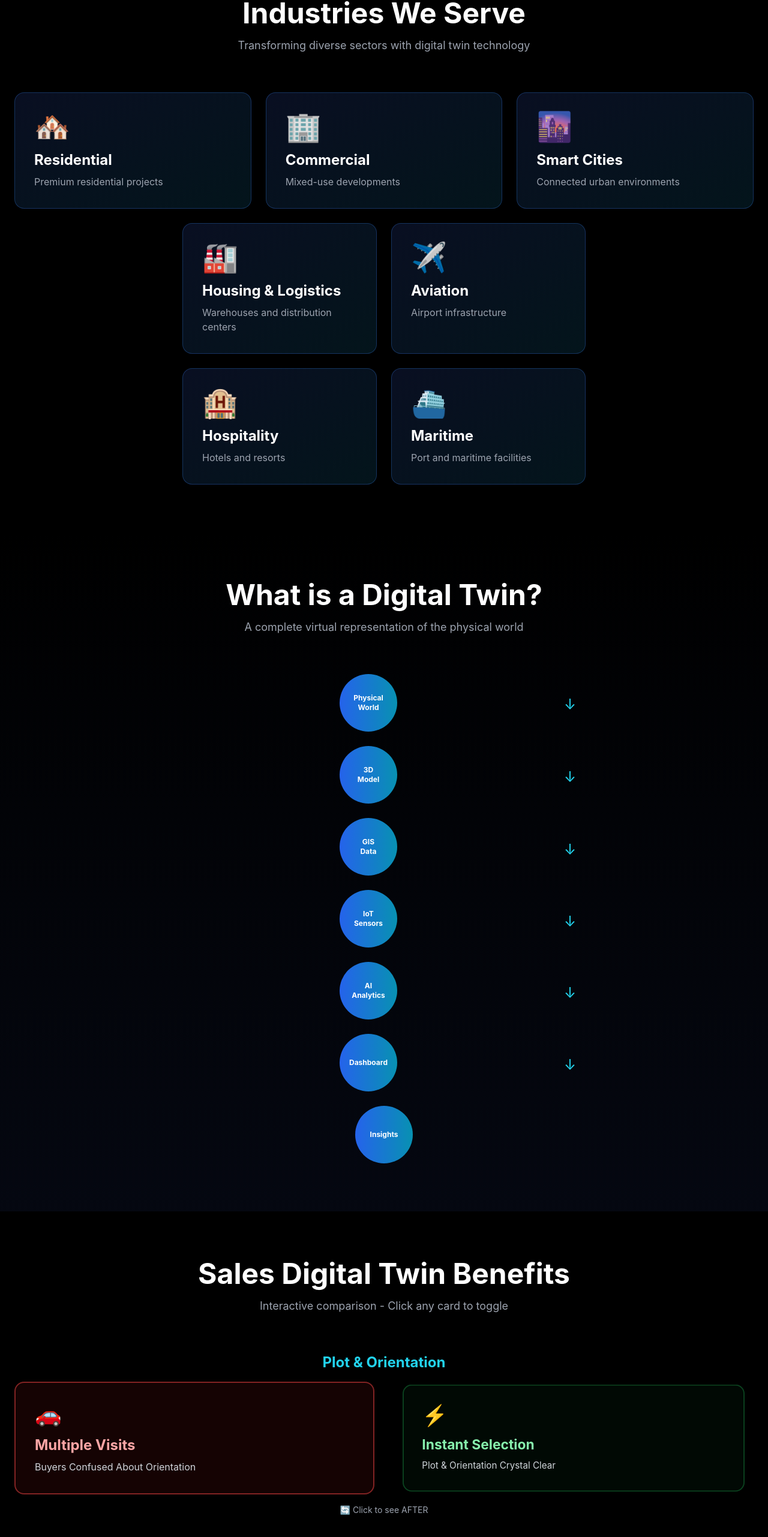
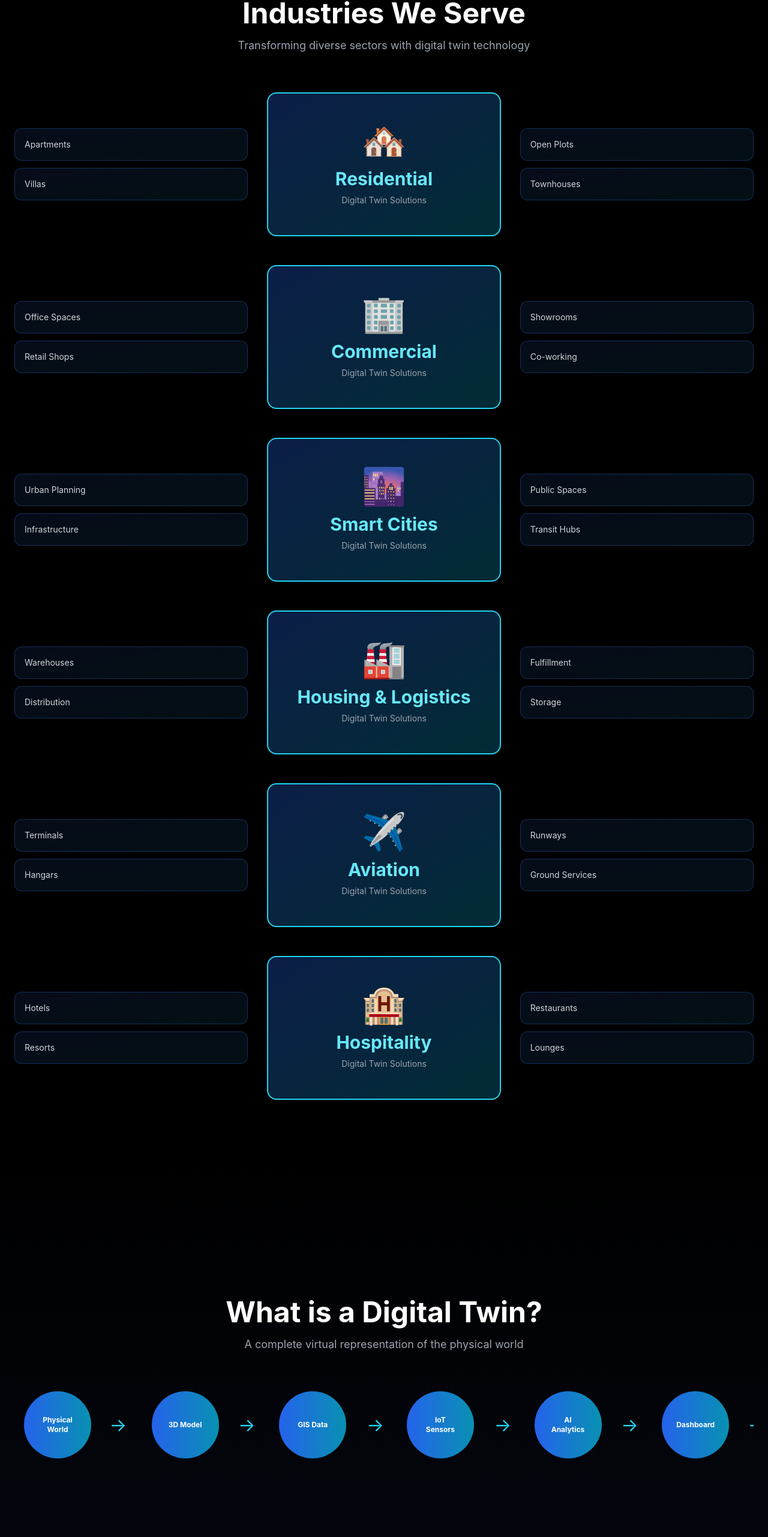
Before and after one commit to Abinavsagi/twinxr-labs-website, a Next.js app: page / in a window 1280 px wide. Shown: the part 1682-4245 px from the top of the page at 60% size. Built offline with nearby package versions, Linux system fonts and the light colour scheme.

Commit message:
Complete redesign: Industries with sub-categories, horizontal digital twin flow, conventional vs digital twin benefits, 9 products

```diff
--- a/app/page.tsx
+++ b/app/page.tsx
@@ -4,7 +4,6 @@ import { useState } from 'react';
 import { motion } from 'framer-motion';
 
 export default function Home() {
-  const [activeTab, setActiveTab] = useState(0);
   const [productTab, setProductTab] = useState(0);
   const [benefitToggles, setBenefitToggles] = useState<Record<number, boolean>>({
     0: false,
@@ -24,51 +23,74 @@ export default function Home() {
   const benefits = [
     {
       title: 'Plot & Orientation',
-      before: { text: 'Multiple Visits', desc: 'Buyers Confused About Orientation', icon: '🚗' },
-      after: { text: 'Instant Selection', desc: 'Plot & Orientation Crystal Clear', icon: '⚡' },
+      conventional: { text: 'Multiple Visits', desc: 'Buyers Confused About Orientation', icon: '🚗' },
+      digital: { text: 'Instant Selection', desc: 'Plot & Orientation Crystal Clear', icon: '⚡' },
+    },
+    {
+      title: 'Sales Team Narratives',
+      conventional: { text: 'Different Stories', desc: 'Team Explains Differently', icon: '🗣️' },
+      digital: { text: 'Unified Message', desc: 'Consistent Message Always', icon: '📢' },
     },
     {
       title: 'Space & Light',
-      before: { text: 'Cannot Visualize', desc: 'Space & Light Unclear', icon: '❌' },
-      after: { text: 'See Every Angle', desc: 'Light & Ventilation Visible', icon: '✅' },
-    },
-    {
-      title: 'Sales Team Narratives',
-      before: { text: 'Different Stories', desc: 'Team Explains Differently', icon: '🗣️' },
-      after: { text: 'Unified Message', desc: 'Consistent Message Always', icon: '📢' },
+      conventional: { text: 'Cannot Visualize', desc: 'Space & Light Unclear', icon: '❌' },
+      digital: { text: 'See Every Angle', desc: 'Light & Ventilation Visible', icon: '✅' },
     },
     {
       title: 'Amenities Preview',
-      before: { text: 'Wait for Construction', desc: 'Amenity Details Uncertain', icon: '⏳' },
-      after: { text: 'Walk Amenities Now', desc: 'Pool, Gym, Gardens Visible', icon: '🏊' },
+      conventional: { text: 'Wait for Construction', desc: 'Amenity Details Uncertain', icon: '⏳' },
+      digital: { text: 'Walk Amenities Now', desc: 'Pool, Gym, Gardens Visible', icon: '🏊' },
     },
     {
       title: 'Sales Verification',
-      before: { text: 'Buyer Skeptical', desc: 'Sales Estimates - No Proof', icon: '🤔' },
-      after: { text: 'Live Routing Data', desc: 'Instantly Verified with Data', icon: '📊' },
+      conventional: { text: 'Buyer Skeptical', desc: 'Sales Estimates - No Proof', icon: '🤔' },
+      digital: { text: 'Live Routing Data', desc: 'Instantly Verified with Data', icon: '📊' },
+    },
+  ];
+
+  const industries = [
+    {
+      main: 'Residential',
+      icon: '🏘️',
+      subcategories: ['Apartments', 'Villas', 'Open Plots', 'Townhouses']
+    },
+    {
+      main: 'Commercial',
+      icon: '🏢',
+      subcategories: ['Office Spaces', 'Retail Shops', 'Showrooms', 'Co-working']
+    },
+    {
+      main: 'Smart Cities',
+      icon: '🌆',
+      subcategories: ['Urban Planning', 'Infrastructure', 'Public Spaces', 'Transit Hubs']
+    },
+    {
+      main: 'Housing & Logistics',
+      icon: '🏭',
+      subcategories: ['Warehouses', 'Distribution', 'Fulfillment', 'Storage']
+    },
+    {
+      main: 'Aviation',
+      icon: '✈️',
+      subcategories: ['Terminals', 'Hangars', 'Runways', 'Ground Services']
+    },
+    {
+      main: 'Hospitality',
+      icon: '🏨',
+      subcategories: ['Hotels', 'Resorts', 'Restaurants', 'Lounges']
     },
   ];
 
   const products = [
-    {
-      name: 'Interactive Touch Panel',
-      subcategories: [
-        '3D Model Showcase',
-        '3D Space Mapping & Amenities',
-        'Real Time City View',
-        'Interior Space Experience',
-        'Time & Climate Simulation',
-      ],
-    },
-    {
-      name: '3D Interactive Website',
-      subcategories: [
-        'Property Visualization',
-        '360° Tours',
-        'Interactive Walkthrough',
-        'Live Dashboard',
-      ],
-    },
+    { name: '3D Model Showcase', icon: '🎨' },
+    { name: '3D Space Mapping & Amenities', icon: '📍' },
+    { name: 'Real Time City View', icon: '🌍' },
+    { name: 'Interior Space Experience', icon: '🏠' },
+    { name: 'Time & Climate Simulation', icon: '🌤️' },
+    { name: 'Property Visualization', icon: '🏗️' },
+    { name: '360° Tours', icon: '🔄' },
+    { name: 'Drive Mode', icon: '🚗' },
+    { name: 'Drone Mode', icon: '🚁' },
   ];
 
   return (
@@ -140,46 +162,89 @@ export default function Home() {
             <p className="text-gray-400 text-lg">Transforming diverse sectors with digital twin technology</p>
           </motion.div>
 
-          <div className="space-y-6">
-            {/* Row 1: 3 items */}
-            <div className="grid grid-cols-1 md:grid-cols-3 gap-6">
-              {[
-                { name: 'Residential', icon: '🏘️', desc: 'Premium residential projects' },
-                { name: 'Commercial', icon: '🏢', desc: 'Mixed-use developments' },
-                { name: 'Smart Cities', icon: '🌆', desc: 'Connected urban environments' },
-              ].map((industry, i) => (
-                <motion.div key={i} className="p-8 rounded-2xl bg-gradient-to-br from-blue-950/40 to-cyan-950/40 border border-blue-500/30 hover:border-cyan-400" initial={{ opacity: 0, y: 20 }} whileInView={{ opacity: 1, y: 0 }} transition={{ delay: i * 0.1 }} viewport={{ once: true }} whileHover={{ y: -10 }}>
-                  <div className="text-5xl mb-4">{industry.icon}</div>
-                  <h3 className="text-2xl font-bold mb-2">{industry.name}</h3>
-                  <p className="text-gray-400">{industry.desc}</p>
+          <div className="space-y-12">
+            {industries.map((industry, i) => (
+              <motion.div
+                key={i}
+                className="grid grid-cols-1 md:grid-cols-3 gap-8 items-center"
+                initial={{ opacity: 0, y: 20 }}
+                whileInView={{ opacity: 1, y: 0 }}
+                transition={{ delay: i * 0.1 }}
+                viewport={{ once: true }}
+              >
+                {/* LEFT - Sub-categories */}
+                <div className="space-y-3">
+                  {industry.subcategories.slice(0, 2).map((sub, idx) => (
+                    <motion.div
+                      key={idx}
+                      className="p-4 rounded-xl bg-gradient-to-br from-blue-950/30 to-cyan-950/30 border border-blue-500/30 hover:border-cyan-400 transition"
+                      whileHover={{ x: 10 }}
+                    >
+                      <p className="text-sm text-gray-300">{sub}</p>
                     </motion.div>
                   ))}
                 </div>
 
-            {/* Row 2: 2 items */}
-            <div className="grid grid-cols-1 md:grid-cols-2 gap-6 md:max-w-2xl md:mx-auto">
-              {[
-                { name: 'Housing & Logistics', icon: '🏭', desc: 'Warehouses and distribution centers' },
-                { name: 'Aviation', icon: '✈️', desc: 'Airport infrastructure' },
-              ].map((industry, i) => (
-                <motion.div key={i} className="p-8 rounded-2xl bg-gradient-to-br from-blue-950/40 to-cyan-950/40 border border-blue-500/30 hover:border-cyan-400" initial={{ opacity: 0, y: 20 }} whileInView={{ opacity: 1, y: 0 }} transition={{ delay: (i + 3) * 0.1 }} viewport={{ once: true }} whileHover={{ y: -10 }}>
-                  <div className="text-5xl mb-4">{industry.icon}</div>
-                  <h3 className="text-2xl font-bold mb-2">{industry.name}</h3>
-                  <p className="text-gray-400">{industry.desc}</p>
+                {/* CENTER - Main Industry */}
+                <motion.div
+                  className="p-12 rounded-2xl bg-gradient-to-br from-blue-600/30 to-cyan-600/30 border-2 border-cyan-400 text-center"
+                  whileHover={{ scale: 1.05 }}
+                >
+                  <div className="text-6xl mb-4">{industry.icon}</div>
+                  <h3 className="text-3xl font-bold mb-2 text-cyan-300">{industry.main}</h3>
+                  <p className="text-gray-400 text-sm">Digital Twin Solutions</p>
+                </motion.div>
+
+                {/* RIGHT - Sub-categories */}
+                <div className="space-y-3">
+                  {industry.subcategories.slice(2).map((sub, idx) => (
+                    <motion.div
+                      key={idx}
+                      className="p-4 rounded-xl bg-gradient-to-br from-blue-950/30 to-cyan-950/30 border border-blue-500/30 hover:border-cyan-400 transition"
+                      whileHover={{ x: -10 }}
+                    >
+                      <p className="text-sm text-gray-300">{sub}</p>
                     </motion.div>
                   ))}
                 </div>
+              </motion.div>
+            ))}
+          </div>
+        </div>
+      </section>
 
-            {/* Row 3: 2 items */}
-            <div className="grid grid-cols-1 md:grid-cols-2 gap-6 md:max-w-2xl md:mx-auto">
-              {[
-                { name: 'Hospitality', icon: '🏨', desc: 'Hotels and resorts' },
-                { name: 'Maritime', icon: '⛴️', desc: 'Port and maritime facilities' },
-              ].map((industry, i) => (
-                <motion.div key={i} className="p-8 rounded-2xl bg-gradient-to-br from-blue-950/40 to-cyan-950/40 border border-blue-500/30 hover:border-cyan-400" initial={{ opacity: 0, y: 20 }} whileInView={{ opacity: 1, y: 0 }} transition={{ delay: (i + 5) * 0.1 }} viewport={{ once: true }} whileHover={{ y: -10 }}>
-                  <div className="text-5xl mb-4">{industry.icon}</div>
-                  <h3 className="text-2xl font-bold mb-2">{industry.name}</h3>
-                  <p className="text-gray-400">{industry.desc}</p>
+      {/* SECTION 4: DIGITAL TWIN - HORIZONTAL FLOW */}
+      <section className="min-h-screen bg-gradient-to-b from-black to-blue-950/20 py-20 px-6 flex items-center">
+        <div className="max-w-7xl mx-auto w-full">
+          <motion.div className="text-center mb-16" initial={{ opacity: 0 }} whileInView={{ opacity: 1 }} viewport={{ once: true }}>
+            <h2 className="text-5xl font-bold mb-4">What is a Digital Twin?</h2>
+            <p className="text-gray-400 text-lg">A complete virtual representation of the physical world</p>
+          </motion.div>
+
+          {/* HORIZONTAL FLOW */}
+          <div className="overflow-x-auto pb-8">
+            <div className="flex items-center gap-6 min-w-max justify-center px-4">
+              {['Physical World', '3D Model', 'GIS Data', 'IoT Sensors', 'AI Analytics', 'Dashboard', 'Insights'].map((step, i) => (
+                <motion.div
+                  key={i}
+                  className="flex items-center"
+                  initial={{ opacity: 0, x: -30 }}
+                  whileInView={{ opacity: 1, x: 0 }}
+                  transition={{ delay: i * 0.1 }}
+                  viewport={{ once: true }}
+                >
+                  <div className="bg-gradient-to-r from-blue-600 to-cyan-600 p-6 rounded-full w-28 h-28 flex flex-col items-center justify-center text-center text-xs font-bold whitespace-normal">
+                    {step}
+                  </div>
+                  {i < 6 && (
+                    <motion.div
+                      className="text-3xl text-cyan-400 mx-6"
+                      animate={{ x: [0, 10, 0] }}
+                      transition={{ delay: i * 0.1, duration: 1.5, repeat: Infinity }}
+                    >
+                      →
+                    </motion.div>
+                  )}
                 </motion.div>
               ))}
             </div>
@@ -187,80 +252,73 @@ export default function Home() {
         </div>
       </section>
 
-      {/* SECTION 4: DIGITAL TWIN */}
-      <section className="min-h-screen bg-gradient-to-b from-black to-blue-950/20 py-20 px-6 flex items-center">
-        <div className="max-w-7xl mx-auto w-full">
-          <motion.div className="text-center mb-16" initial={{ opacity: 0 }} whileInView={{ opacity: 1 }} viewport={{ once: true }}>
-            <h2 className="text-5xl font-bold mb-4">What is a Digital Twin?</h2>
-            <p className="text-gray-400 text-lg">A complete virtual representation of the physical world</p>
-          </motion.div>
-          <div className="flex flex-col items-center gap-6">
-            {['Physical World', '3D Model', 'GIS Data', 'IoT Sensors', 'AI Analytics', 'Dashboard', 'Insights'].map((step, i) => (
-              <div key={i} className="flex items-center w-full max-w-2xl">
-                <motion.div className="flex-1 flex items-center justify-center" initial={{ opacity: 0, scale: 0.8 }} whileInView={{ opacity: 1, scale: 1 }} transition={{ delay: i * 0.1 }} viewport={{ once: true }}>
-                  <div className="bg-gradient-to-r from-blue-600 to-cyan-600 p-6 rounded-full w-24 h-24 flex flex-col items-center justify-center text-center text-xs font-bold">{step}</div>
-                </motion.div>
-                {i < 6 && <motion.div className="text-2xl text-cyan-400 px-4" animate={{ y: [0, 5, 0] }} transition={{ delay: i * 0.1, duration: 1.5, repeat: Infinity }}>↓</motion.div>}
-              </div>
-            ))}
-          </div>
-        </div>
-      </section>
-
-      {/* SECTION 5: BENEFITS - INTERACTIVE TOGGLE */}
+      {/* SECTION 5: BENEFITS - CONVENTIONAL vs DIGITAL TWIN */}
       <section className="min-h-screen bg-black py-20 px-6">
         <div className="max-w-7xl mx-auto">
           <motion.div className="text-center mb-16" initial={{ opacity: 0 }} whileInView={{ opacity: 1 }} viewport={{ once: true }}>
             <h2 className="text-5xl font-bold mb-4">Sales Digital Twin Benefits</h2>
-            <p className="text-gray-400 text-lg">Interactive comparison - Click any card to toggle</p>
+            <p className="text-gray-400 text-lg">Comparing Conventional Approach vs Digital Twin</p>
           </motion.div>
 
-          <div className="space-y-8">
+          <div className="space-y-16">
             {benefits.map((benefit, i) => (
               <motion.div
                 key={i}
-                className="cursor-pointer"
+                className="grid grid-cols-1 md:grid-cols-3 gap-8 items-stretch cursor-pointer"
                 onClick={() => toggleBenefit(i)}
                 initial={{ opacity: 0, y: 20 }}
                 whileInView={{ opacity: 1, y: 0 }}
                 transition={{ delay: i * 0.1 }}
                 viewport={{ once: true }}
               >
-                <h3 className="text-2xl font-bold mb-4 text-center text-cyan-400">{benefit.title}</h3>
+                {/* TITLE - LEFT */}
+                <motion.div className="flex items-center justify-end pr-8 md:pr-0">
+                  <h3 className="text-2xl font-bold text-cyan-400 text-right">{benefit.title}</h3>
+                </motion.div>
 
-                <div className="grid grid-cols-1 md:grid-cols-2 gap-8">
-                  {/* BEFORE */}
+                {/* CONVENTIONAL - MIDDLE */}
                 <motion.div
-                    className={`p-8 rounded-2xl border-2 transition-all duration-500 ${
+                  className={`p-12 rounded-2xl border-2 transition-all duration-500 flex flex-col items-center justify-center text-center ${
                     benefitToggles[i]
-                        ? 'border-green-500/30 bg-green-950/20'
+                      ? 'border-red-500/30 bg-red-950/20'
                       : 'border-red-500/50 bg-red-950/30'
                   }`}
                   animate={{ scale: benefitToggles[i] ? 0.95 : 1 }}
+                  whileHover={{ scale: 1.05 }}
                 >
-                    <div className="text-4xl mb-4">{benefit.before.icon}</div>
-                    <h4 className="text-2xl font-bold mb-2 text-red-300">{benefit.before.text}</h4>
-                    <p className="text-gray-300">{benefit.before.desc}</p>
+                  <motion.div
+                    className="text-7xl mb-6"
+                    animate={{ scale: [1, 1.1, 1] }}
+                    transition={{ delay: i * 0.1, duration: 2, repeat: Infinity }}
+                  >
+                    {benefit.conventional.icon}
+                  </motion.div>
+                  <h4 className="text-2xl font-bold mb-3 text-red-300">{benefit.conventional.text}</h4>
+                  <p className="text-gray-300 text-sm">{benefit.conventional.desc}</p>
+                  <p className="text-red-400 font-bold mt-6 text-lg">CONVENTIONAL</p>
                 </motion.div>
 
-                  {/* AFTER */}
+                {/* DIGITAL TWIN - RIGHT */}
                 <motion.div
-                    className={`p-8 rounded-2xl border-2 transition-all duration-500 ${
+                  className={`p-12 rounded-2xl border-2 transition-all duration-500 flex flex-col items-center justify-center text-center ${
                     benefitToggles[i]
                       ? 'border-green-500/50 bg-green-950/30'
                       : 'border-green-500/30 bg-green-950/20'
                   }`}
                   animate={{ scale: benefitToggles[i] ? 1 : 0.95 }}
+                  whileHover={{ scale: 1.05 }}
                 >
-                    <div className="text-4xl mb-4">{benefit.after.icon}</div>
-                    <h4 className="text-2xl font-bold mb-2 text-green-300">{benefit.after.text}</h4>
-                    <p className="text-gray-300">{benefit.after.desc}</p>
+                  <motion.div
+                    className="text-7xl mb-6"
+                    animate={{ scale: [1, 1.1, 1] }}
+                    transition={{ delay: i * 0.1, duration: 2, repeat: Infinity }}
+                  >
+                    {benefit.digital.icon}
                   </motion.div>
-                </div>
-
-                <div className="text-center mt-4 text-sm text-gray-400">
-                  {benefitToggles[i] ? '✅ Click to show BEFORE' : '🔄 Click to see AFTER'}
-                </div>
+                  <h4 className="text-2xl font-bold mb-3 text-green-300">{benefit.digital.text}</h4>
+                  <p className="text-gray-300 text-sm">{benefit.digital.desc}</p>
+                  <p className="text-green-400 font-bold mt-6 text-lg">DIGITAL TWIN</p>
+                </motion.div>
               </motion.div>
             ))}
           </div>
@@ -272,59 +330,40 @@ export default function Home() {
         <div className="max-w-7xl mx-auto">
           <motion.div className="text-center mb-16" initial={{ opacity: 0 }} whileInView={{ opacity: 1 }} viewport={{ once: true }}>
             <h2 className="text-5xl font-bold mb-4">Our Products</h2>
-            <p className="text-gray-400 text-lg">Comprehensive digital twin solutions</p>
+            <p className="text-gray-400 text-lg">Complete digital twin solutions for every need</p>
           </motion.div>
 
-          {/* MAIN PRODUCT TABS */}
-          <div className="flex gap-4 mb-12 justify-center flex-wrap">
+          <div className="grid grid-cols-1 md:grid-cols-3 gap-8">
             {products.map((product, i) => (
-              <button
+              <motion.div
                 key={i}
-                onClick={() => setProductTab(i)}
-                className={`px-8 py-3 rounded-full font-semibold transition ${
-                  productTab === i
-                    ? 'bg-blue-600 text-white'
-                    : 'bg-gray-900 text-gray-300 hover:bg-gray-800'
-                }`}
+                className="rounded-2xl overflow-hidden bg-gradient-to-br from-blue-900/40 to-cyan-900/40 border border-blue-500/30 hover:border-cyan-400 transition"
+                initial={{ opacity: 0, y: 20 }}
+                whileInView={{ opacity: 1, y: 0 }}
+                transition={{ delay: i * 0.1 }}
+                viewport={{ once: true }}
+                whileHover={{ y: -10 }}
               >
-                {product.name}
-              </button>
-            ))}
+                {/* PRODUCT CARD */}
+                <div className="p-8 flex flex-col items-center justify-between h-full">
+                  <div>
+                    <div className="text-6xl mb-4 text-center">{product.icon}</div>
+                    <h3 className="text-xl font-bold text-center text-cyan-300 mb-6">{product.name}</h3>
                   </div>
 
-          {/* SUB-CATEGORIES */}
-          <div className="mb-12">
-            <div className="flex gap-3 mb-8 overflow-x-auto pb-4 justify-center flex-wrap">
-              {products[productTab].subcategories.map((subcategory, i) => (
-                <motion.button
-                  key={i}
-                  className="px-6 py-2 rounded-full bg-gradient-to-r from-blue-600/30 to-cyan-600/30 border border-blue-500/50 hover:border-cyan-400 text-sm font-semibold transition whitespace-nowrap"
-                  whileHover={{ scale: 1.05 }}
-                  whileTap={{ scale: 0.95 }}
-                >
-                  {subcategory}
-                </motion.button>
-              ))}
+                  {/* VIDEO PLACEHOLDER */}
+                  <div className="w-full aspect-video bg-gradient-to-br from-blue-800/40 to-cyan-800/40 border border-blue-500/30 rounded-xl flex items-center justify-center mb-4">
+                    <div className="text-center">
+                      <div className="text-4xl mb-2">🎬</div>
+                      <p className="text-xs text-gray-400">Video Coming Soon</p>
                     </div>
                   </div>
 
-          {/* VIDEO PLACEHOLDER */}
-          <motion.div
-            className="rounded-2xl overflow-hidden bg-gradient-to-br from-blue-900/40 to-cyan-900/40 border border-blue-500/30 aspect-video flex items-center justify-center"
-            initial={{ opacity: 0, scale: 0.95 }}
-            whileInView={{ opacity: 1, scale: 1 }}
-            viewport={{ once: true }}
-          >
-            <div className="text-center">
-              <div className="text-6xl mb-4">🎬</div>
-              <p className="text-xl text-gray-300">YouTube Video Placeholder</p>
-              <p className="text-gray-400 mt-2">{products[productTab].name} - {products[productTab].subcategories[0]}</p>
+                  <p className="text-center text-gray-400 text-sm">Watch on YouTube</p>
                 </div>
               </motion.div>
-
-          <p className="text-center mt-6 text-gray-400">
-            Watch on <span className="text-cyan-400 font-semibold">YouTube</span>
-          </p>
+            ))}
+          </div>
         </div>
       </section>
 
@@ -379,8 +418,8 @@ export default function Home() {
             <div>
               <h4 className="font-bold mb-4">Products</h4>
               <ul className="space-y-2 text-sm text-gray-400">
-                <li><a href="#products" className="hover:text-cyan-400 transition">Interactive Touch Panel</a></li>
-                <li><a href="#products" className="hover:text-cyan-400 transition">3D Interactive Website</a></li>
+                <li><a href="#products" className="hover:text-cyan-400 transition">3D Model Showcase</a></li>
+                <li><a href="#products" className="hover:text-cyan-400 transition">Drive & Drone Mode</a></li>
               </ul>
             </div>
             <div>
```
Lines whose indentation alone changed are shown as unchanged.
